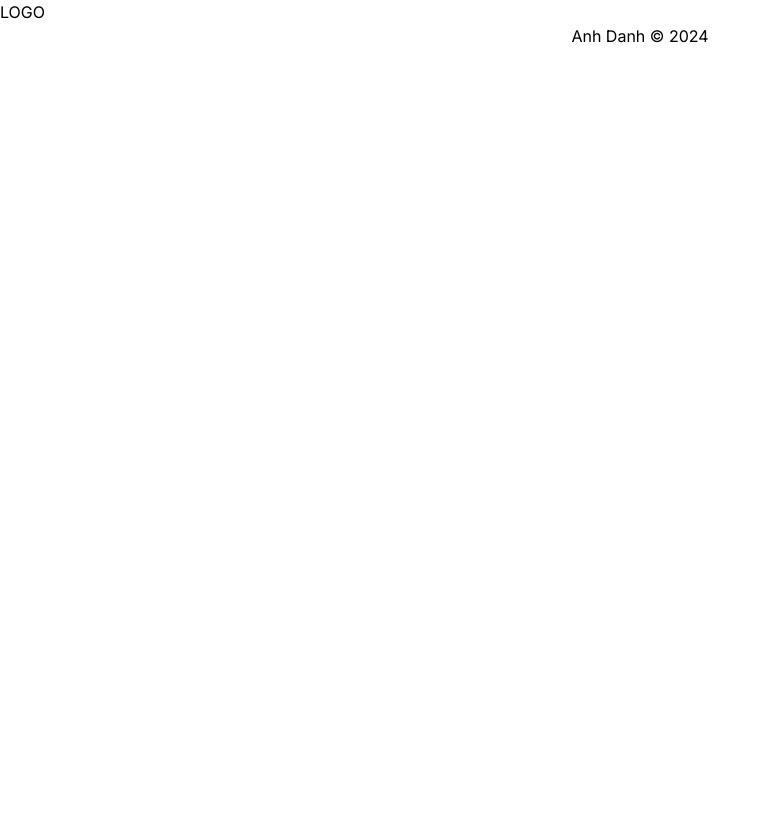
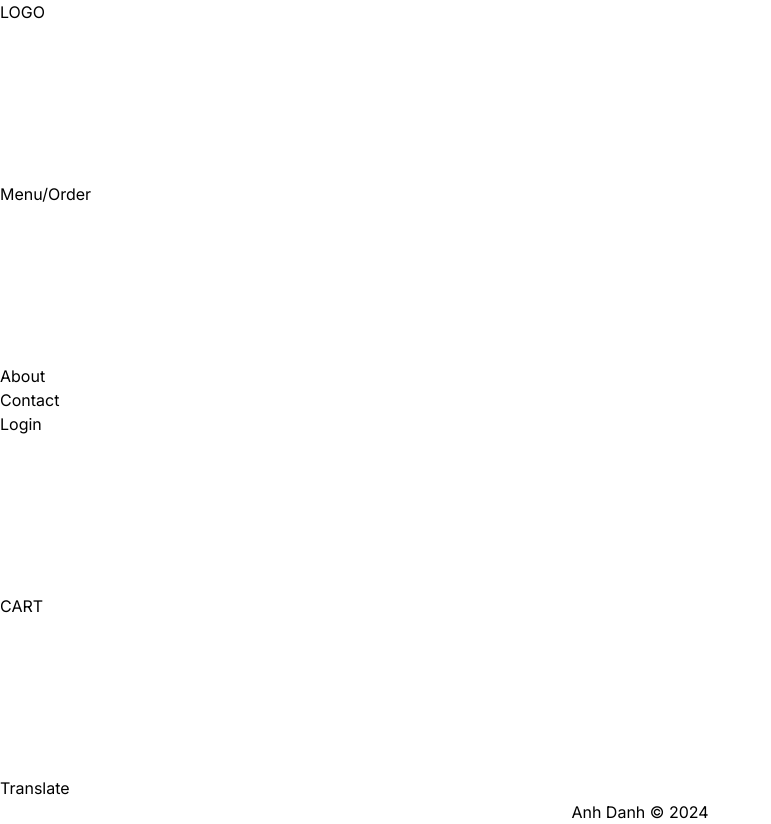
Before and after one commit to juiceman1014/bakery-website, a Next.js app in the folder client/: page / in a window 1280 px wide. Shown: the whole page, without its empty margins (0-771 px from the left). Before the commit the page ends 800 px from the top, so only its background shows below. Built offline with nearby package versions, Linux system fonts and the light colour scheme.

Commit message:
completed navbar structure

```diff
--- a/client/src/components/navbar/Navbar.jsx
+++ b/client/src/components/navbar/Navbar.jsx
@@ -2,9 +2,24 @@ import React from "react";
 
 const Navbar = () => {
   return (
-    <div className = "flex flex-col">
-      <div>
-        <p>LOGO</p>
+
+    <div className = "h-screen">
+      <div className = "flex flex-col justify-between h-full">
+
+        <div className>LOGO</div>
+
+        <div>Menu/Order</div>
+
+        <div>
+          <p>About</p>
+          <p>Contact</p>
+          <p>Login</p>
+        </div>
+
+        <div>CART</div>
+
+        <div>Translate</div>
+
       </div>
     </div>
   );
```
